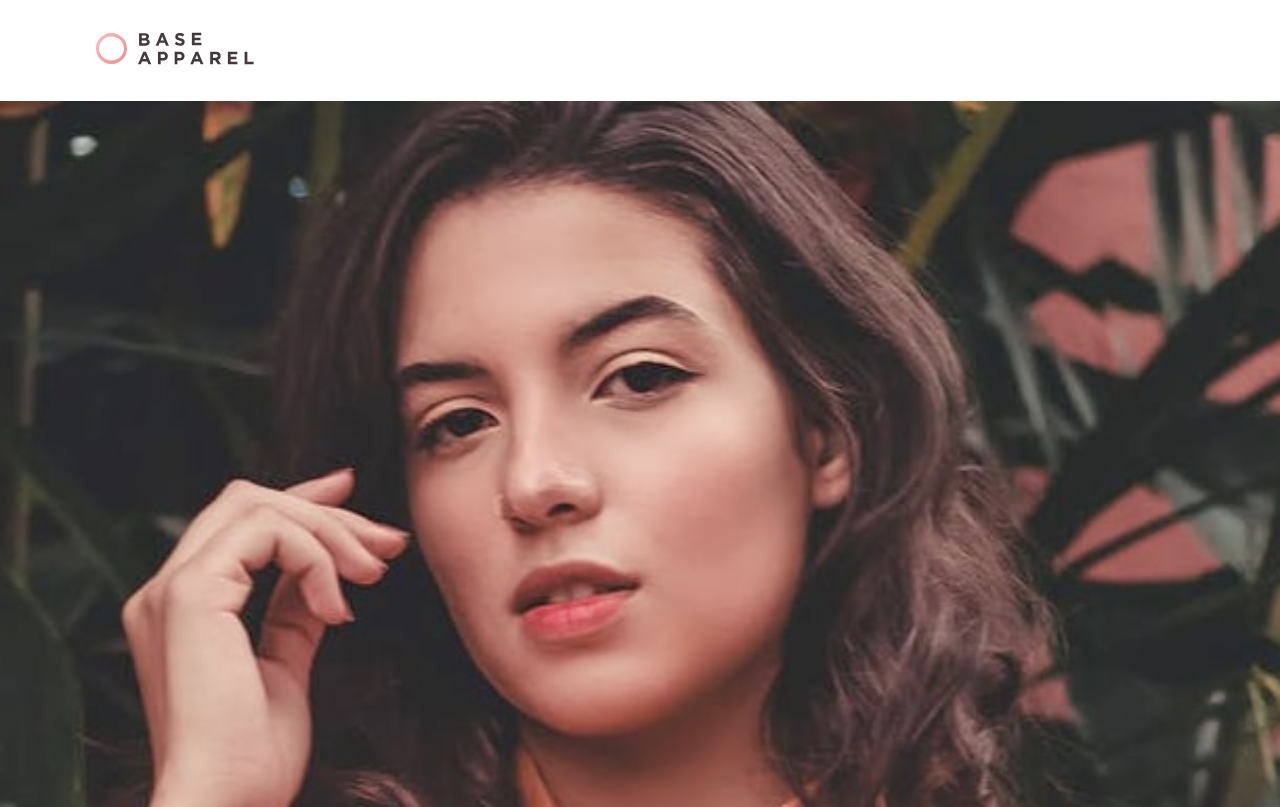
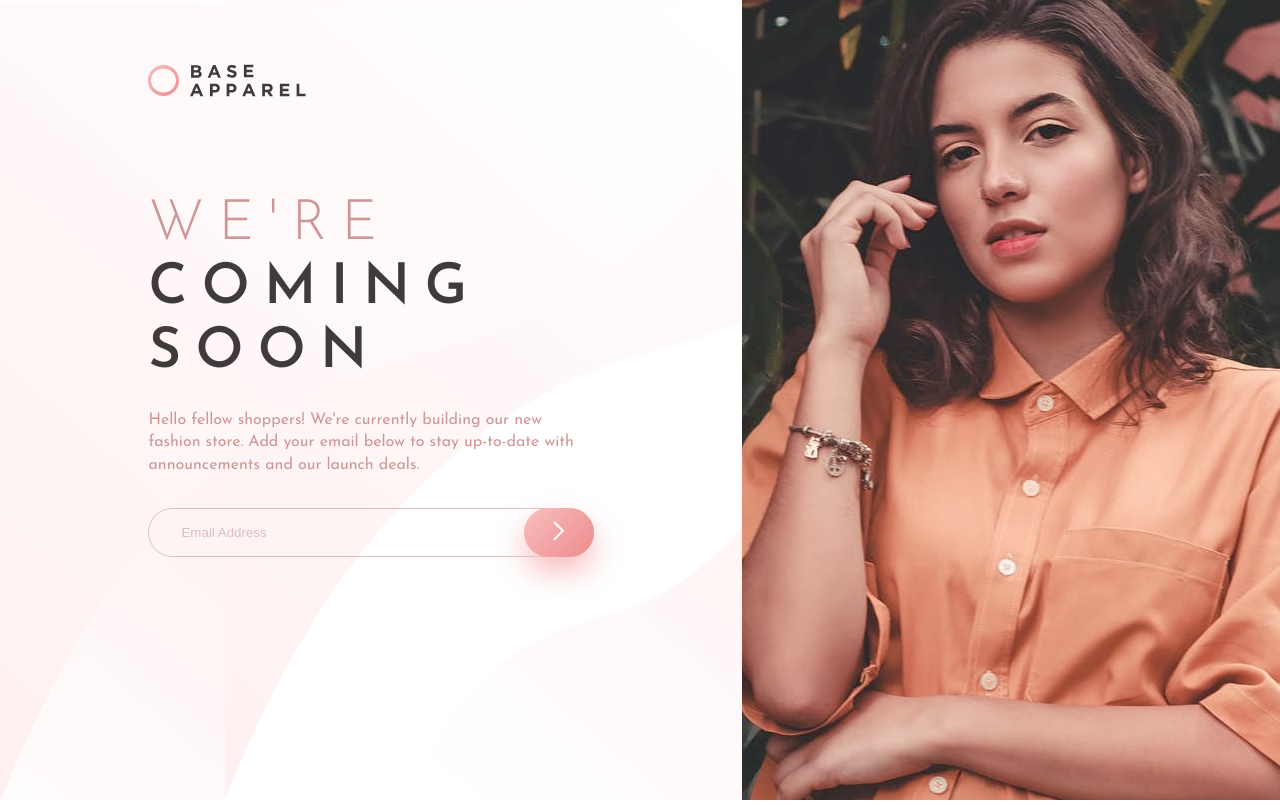
Before and after one commit to chriskorsak/base-apparel-coming-soon, a website: page dist/index.html in a window 1280 px wide. Shown: the top 807 px of the page. Drawn offline with Linux system fonts and the light colour scheme; files whose address does not match are found by name.

Commit message:
add desktop styles and layout

```diff
--- a/scss/main.scss
+++ b/scss/main.scss
@@ -11,14 +11,11 @@ $darkColor: hsl(0, 6%, 24%);
   box-sizing: border-box;
 }
 
-// Gradients
-// - Linear, 135deg, from hsl(0, 0%, 100%), to hsl(0, 100%, 98%)
-// - Linear, 135deg, from hsl(0, 80%, 86%), to hsl(0, 74%, 74%)
-
 body {
   font-family: 'Josefin Sans', sans-serif;
   font-size: 16px;
   color: $darkColor;
+  background: linear-gradient(135deg, hsl(0, 0%, 100%), hsl(0, 100%, 98%));
 }
 
 .container {
@@ -30,7 +27,7 @@ header {
   padding: 2rem 0;
 }
 
-section {
+section#email-sign-up {
   text-align: center;
 }
 
@@ -40,6 +37,10 @@ img#hero-mobile {
 
 #coming-soon {
   padding: 4rem 0;
+}
+
+#desktop-logo {
+  display: none;
 }
 
 h1 {
@@ -58,36 +59,92 @@ h1 {
 p {
   color: $primaryColor;
   line-height: 1.4rem;
-  padding: 1.8rem 0;
+  padding: 1.5rem 0;
 }
 
 form#add-email {
   display: grid;
   grid-template-columns: repeat(9, 1fr);
+  margin-top: 0.5rem;
 
   input {
     padding: 1rem 2rem;
     border-radius: 35px;
     border: $primaryColor 1px solid;
     grid-column: 1 / 10;
-    grid-row: 1 / 1;
-
+    grid-row: 1 / 2;
+    color: $primaryColor;
+    opacity: 0.6;
+    font-weight: 400;
+    outline: none;
+    background-color: inherit;
     &::placeholder {
       color: $primaryColor;
+    }
+    &:focus {
+      opacity: 1;
     }
   }
 
   button {
-    grid-row: 1 / 1;
+    grid-row: 1 / 2;
     grid-column: 8 / 10;
     border-radius: 35px;
-    width: 70%;
     justify-self: right;
-    background-image: linear-gradient(
-      135deg,
-      hsl(0, 80%, 86%),
-      hsl(0, 74%, 74%)
-    );
+    width: 70px;
+    cursor: pointer;
+    background: linear-gradient(135deg, hsl(0, 80%, 86%), hsl(0, 74%, 74%));
     border: none;
+    filter: drop-shadow(0px 15px 15px hsl(0, 80%, 86%));
   }
 }
+
+@media screen and (min-width: 768px) {
+  body {
+    background: url(../dist/images/bg-pattern-desktop.svg);
+    background-position: center;
+  }
+  main {
+    height: 100vh;
+    overflow: hidden;
+  }
+  header {
+    display: none;
+  }
+
+  img#hero-mobile {
+    width: auto;
+  }
+
+  #desktop-logo {
+    display: block;
+    margin-bottom: 6rem;
+  }
+  .container {
+    max-width: 60%;
+  }
+
+  h1 {
+    font-size: 3.5rem;
+    line-height: 4rem;
+    letter-spacing: 0.9rem;
+  }
+
+  section#email-sign-up {
+    text-align: left;
+    display: grid;
+    grid-template-columns: 58% 42%;
+  }
+  picture {
+    grid-row: 1 / 2;
+    grid-column: 2 / 3;
+  }
+
+  article#coming-soon {
+    grid-row: 1 / 2;
+    grid-column: 1 / 2;
+    background-repeat: no-repeat;
+    background-position: center left;
+    background-image: url('../images/bg-pattern-desktop.svg');
+  }
+}
```
Also changed, not shown: dist/css/main.css, dist/index.html, 1 other file.
